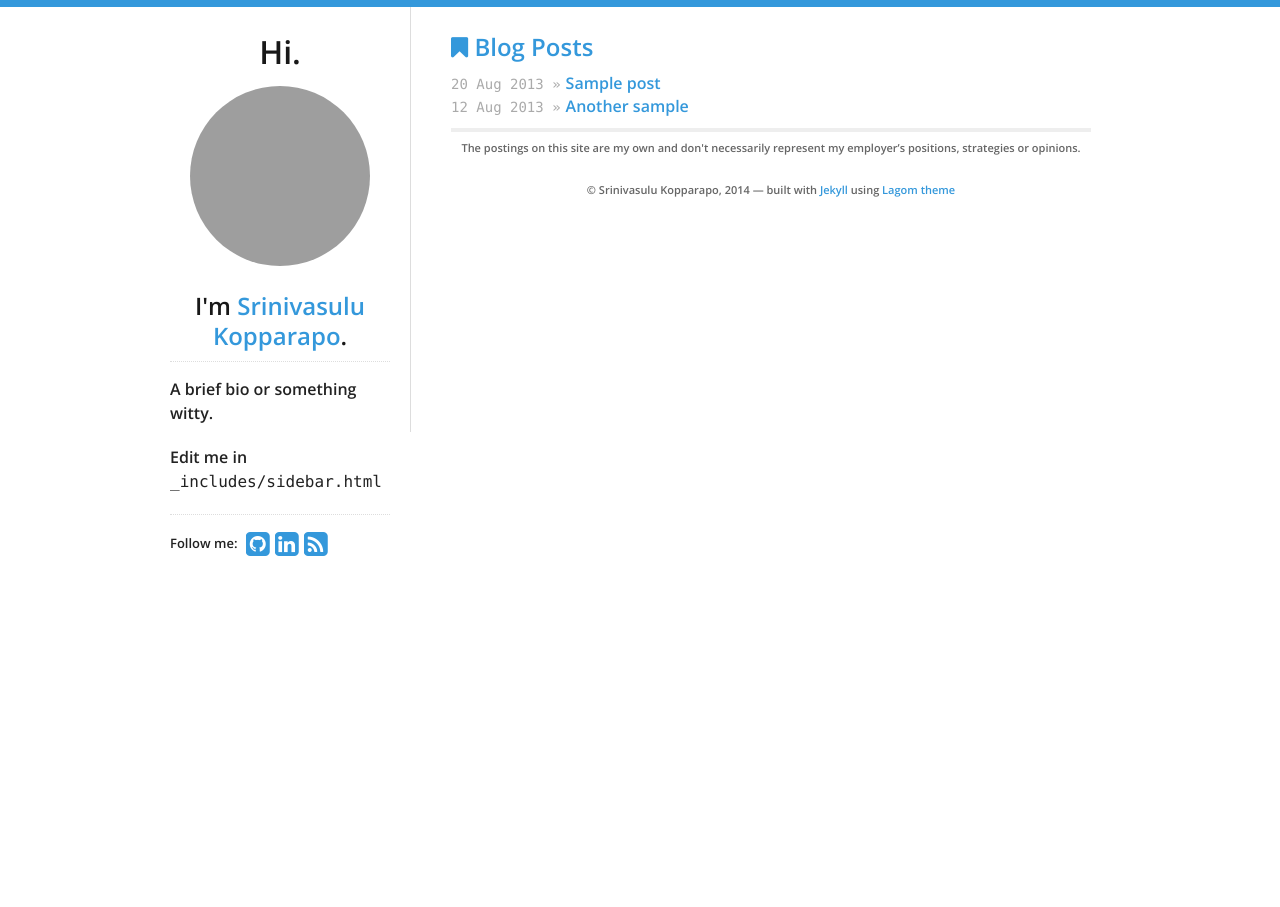
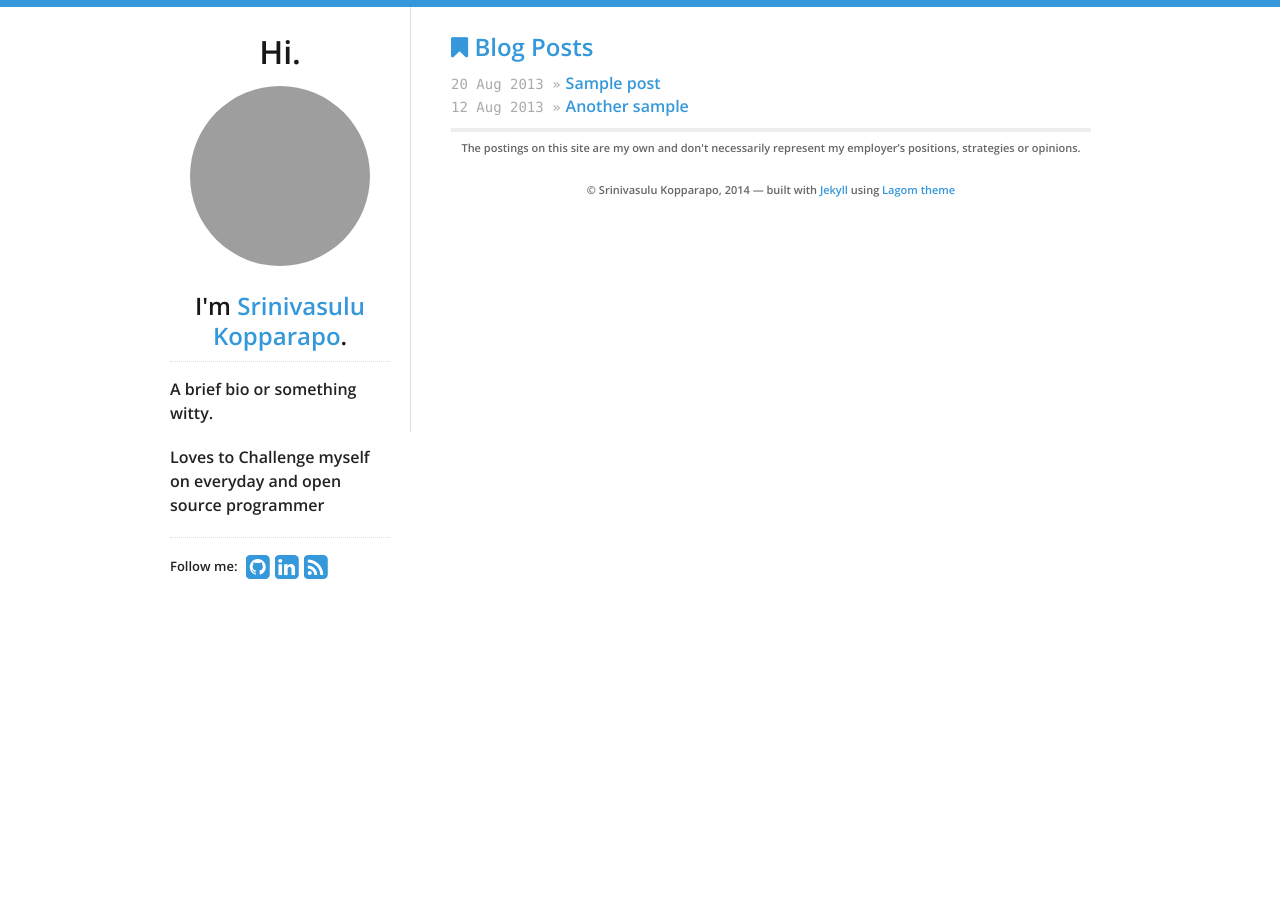
Before and after one commit to cnuonline/cnuonline.github.io, a Jekyll site: the page built from index.html, in a window 1280 px wide. Built offline with Jekyll 4.4.1, drawn with Linux system fonts in a browser that asks for light colours; nearby versions of some CDN libraries; grey boxes are pictures that could not be loaded.

Commit message:
added the description yml

```diff
--- a/_data/theme.yml
+++ b/_data/theme.yml
@@ -21,6 +21,7 @@ social:
 # "Hi, I'm _______"
 name:  Srinivasulu Kopparapo
 email:  cnuonline@gmail.com
+description: "Loves to Challenge myself on everyday and open source programmer"
 tagline: "weak opinions, strongly held"
 
 # Google Analytics key, leave blank to ignore
--- a/_includes/sidebar.html
+++ b/_includes/sidebar.html
@@ -11,7 +11,7 @@
   <div id="bio">
     <p>A brief bio or something witty.</p>
     <p>
-      Edit me in <code>_includes/sidebar.html</code>
+     {{ site.data.theme.description }}
     </p>
   </div>
   <div id="social">
```
